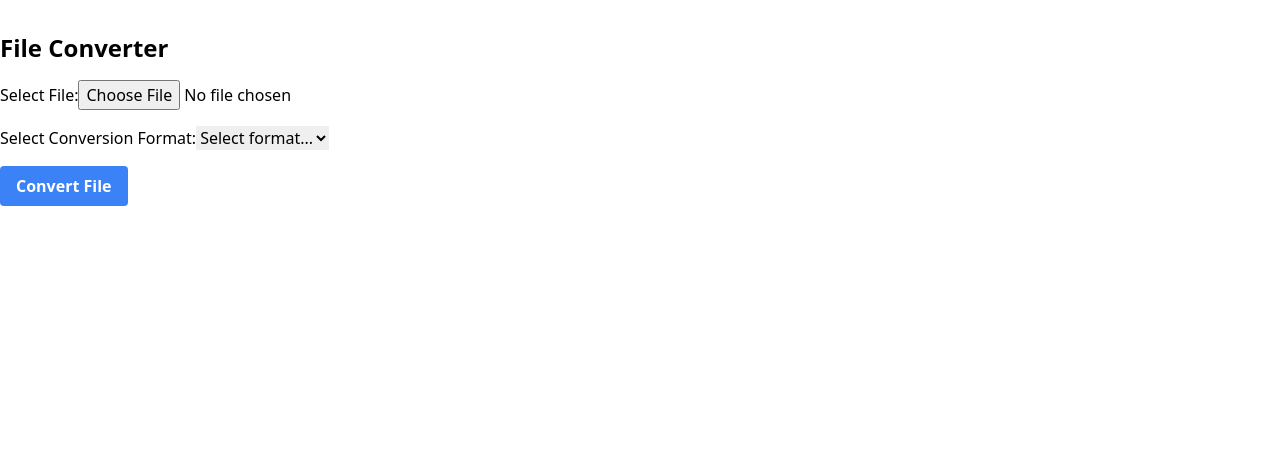
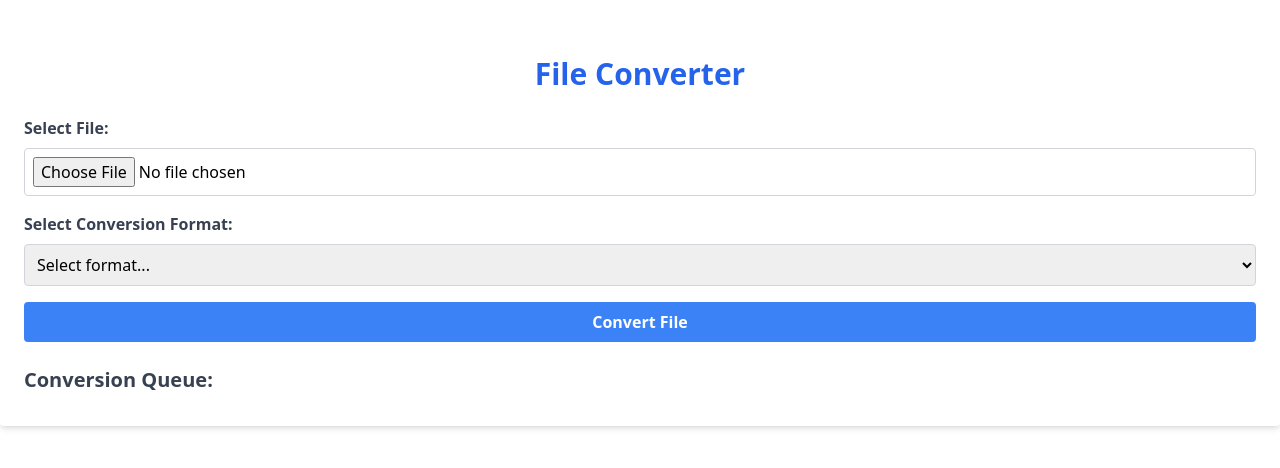
Before and after one commit to saram-aman/FileConvertor, a React (Create React App) app: page / in a window 1280 px wide. Shown: the top 468 px of the page. Built offline with nearby package versions, Linux system fonts and the light colour scheme.

Commit message:
initial commit

```diff
--- a/src/FileConverter.jsx
+++ b/src/FileConverter.jsx
@@ -9,6 +9,7 @@ class FileConverter extends Component {
         this.state = {
             file: null,
             conversionFormat: '',
+            loading: false,
         };
     }
 
@@ -52,6 +53,8 @@ class FileConverter extends Component {
                 return;
             }
 
+            this.setState({ loading: true });
+            try {
                 switch (conversionFormat) {
                     case 'pdf':
                         await this.convertToPDF(file);
@@ -69,6 +72,12 @@ class FileConverter extends Component {
                     default:
                         alert('Unsupported conversion format.');
                         return;
+                }
+            } catch (error) {
+                console.error('Error converting file:', error);
+                alert('Error converting file. Please try again.');
+            } finally {
+                this.setState({ loading: false });
             }
         } catch (error) {
             console.error('Error converting file:', error);
@@ -142,16 +151,17 @@ class FileConverter extends Component {
     };
 
     render() {
+        const { loading, conversionFormat } = this.state
         return (
-            <div className="container mx-auto mt-8">
-                <h1 className="text-2xl font-bold mb-4">File Converter</h1>
-                <div>
-                    <label>Select File:</label>
-                    <input type="file" onChange={this.handleFileChange} />
+            <div className="container mx-auto mt-8 p-6 bg-white rounded shadow-md">
+            <h1 className="text-3xl font-bold mb-6 text-center text-blue-600">File Converter</h1>
+                <div className="mb-4">
+                    <label className="block text-gray-700 font-semibold mb-2">Select File:</label>
+                    <input type="file" className="w-full p-2 border border-gray-300 rounded" onChange={this.handleFileChange} />
                 </div>
-                <div className="mt-4">
-                    <label>Select Conversion Format:</label>
-                    <select value={this.state.conversionFormat} onChange={this.handleConversionChange}>
+                <div className="mb-4">
+                    <label className="block text-gray-700 font-semibold mb-2">Select Conversion Format:</label>
+                    <select value={conversionFormat} onChange={this.handleConversionChange} className="w-full p-2 border border-gray-300 rounded">
                         <option value="">Select format...</option>
                         <option value="pdf">PDF</option>
                         <option value="docx">DOCX</option>
@@ -159,8 +169,17 @@ class FileConverter extends Component {
                         <option value="html">HTML</option>
                     </select>
                 </div>
-                <div className="mt-4">
-                    <button className="bg-blue-500 hover:bg-blue-700 text-white font-bold py-2 px-4 rounded" onClick={this.convertFile}>Convert File</button>
+                <div className="mb-4">
+                    <button onClick={this.convertFile} className="bg-blue-500 hover:bg-blue-700 text-white font-bold py-2 px-4 rounded w-full">Convert File</button>
+                </div>
+                {loading && (
+                    <div className="flex justify-center items-center mt-4">
+                        <div className="spinner-border animate-spin inline-block w-8 h-8 border-4 rounded-full text-blue-500" role="status"></div>
+                    </div>
+                )}
+                <div className="mt-6">
+                    <h2 className="text-xl font-semibold mb-2 text-gray-700">Conversion Queue:</h2>
+                    <ul className="list-disc list-inside"></ul>
                 </div>
             </div>
         );
```
Lines whose indentation alone changed are shown as unchanged.
